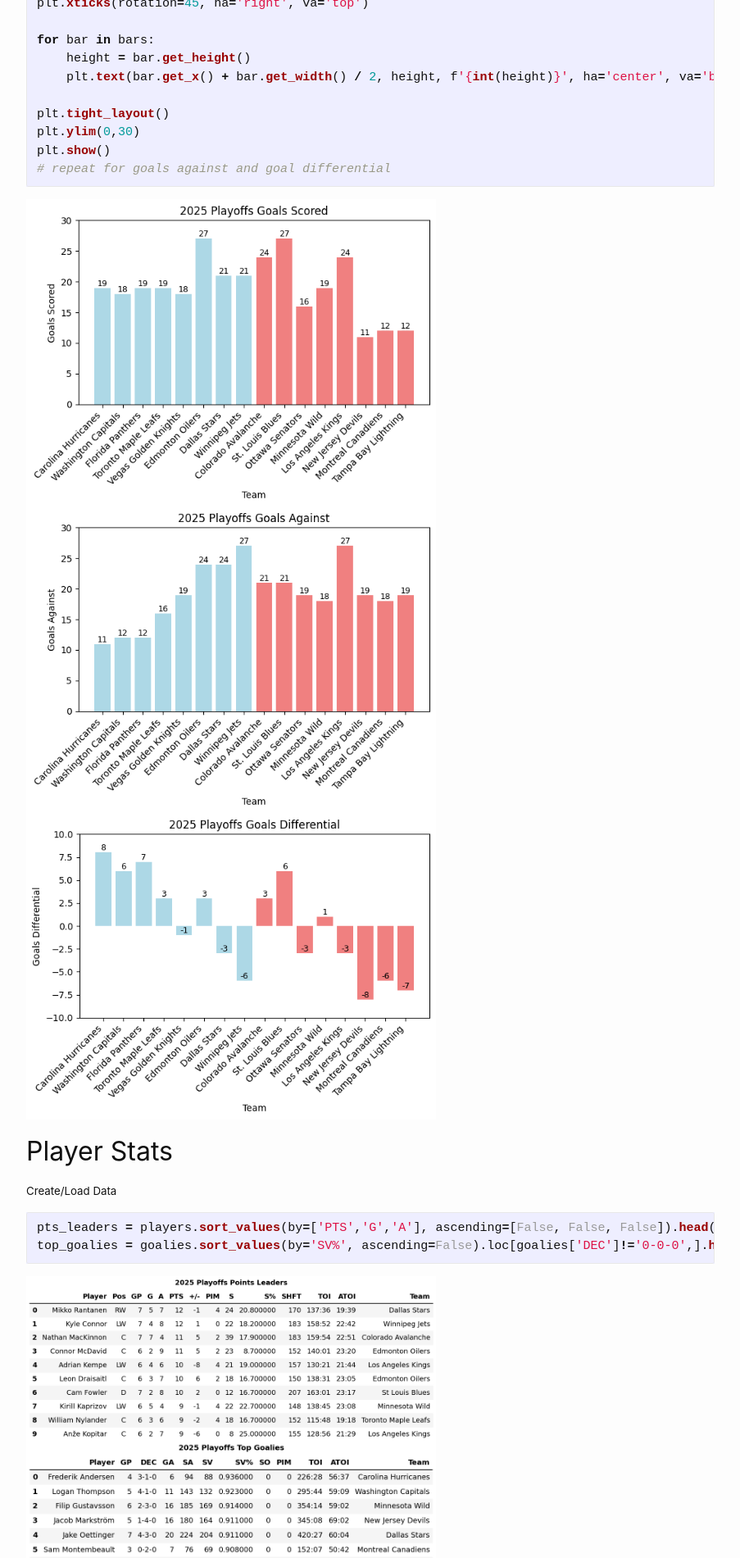
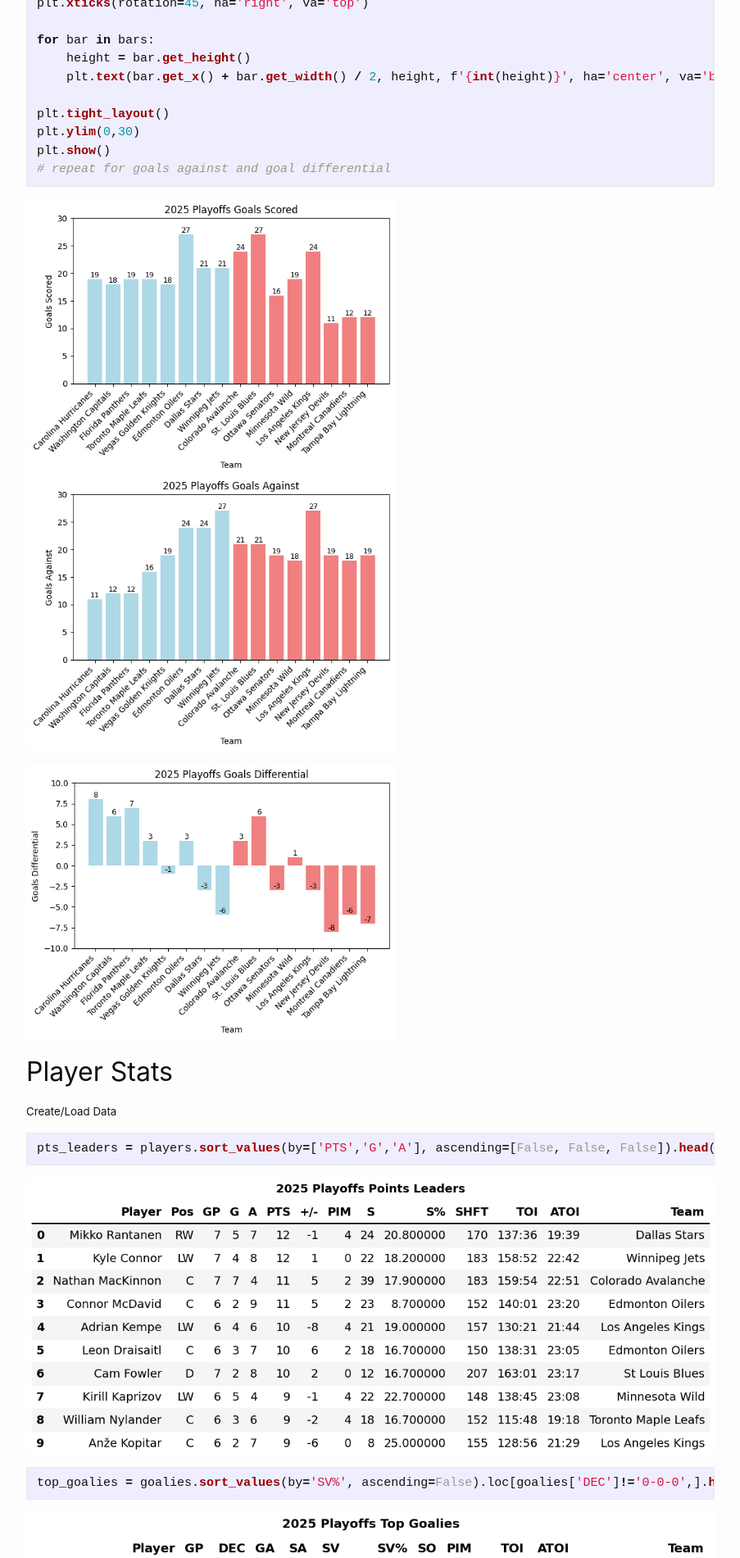
Before and after one commit to kbmoore02/NHL-Data-Analysis, a Jekyll site: the page built from _posts/2025-5-5-blog-hockey8.md, in a window 1280 px wide. Shown: the part 2452-4353 px from the top of the page at 82% size, without its empty margins (188-1091 px from the left). Built offline with Jekyll 4.4.1, drawn with Linux system fonts in a browser that asks for light colours; comment, search, counter and statistics services are not loaded.

Commit message:
Update 2025-5-5-blog-hockey8.md

````diff
--- a/_posts/2025-5-5-blog-hockey8.md
+++ b/_posts/2025-5-5-blog-hockey8.md
@@ -115,9 +115,11 @@
 # repeat for goals against and goal differential
 ```
 
-<img src="https://raw.githubusercontent.com/kbmoore02/NHL-Data-Analysis/main/assets/images/playoff_goals.png" alt="" style="width:500px;">
-<img src="https://raw.githubusercontent.com/kbmoore02/NHL-Data-Analysis/main/assets/images/playoff_goals_against.png" alt="" style="width:500px;">
-<img src="https://raw.githubusercontent.com/kbmoore02/NHL-Data-Analysis/main/assets/images/playoff_goal_diff.png" alt="" style="width:500px;">
+<p float="left">
+  <img src="https://raw.githubusercontent.com/kbmoore02/NHL-Data-Analysis/main/assets/images/playoff_goals.png" style="width:450px; vertical-align: top;" />
+  <img src="https://raw.githubusercontent.com/kbmoore02/NHL-Data-Analysis/main/assets/images/playoff_goals_against.png" style="width:450px; vertical-align: top;" />
+</p>
+<img src="https://raw.githubusercontent.com/kbmoore02/NHL-Data-Analysis/main/assets/images/playoff_goal_diff.png" alt="" style="width:450px;">
 
 ## Player Stats
 
@@ -125,11 +127,14 @@
 
 ```python
 pts_leaders = players.sort_values(by=['PTS','G','A'], ascending=[False, False, False]).head(10).reset_index(drop=True)
+```
+
+<img src="https://raw.githubusercontent.com/kbmoore02/NHL-Data-Analysis/main/assets/images/playoff_points.png" alt="" style="width:900px;">
+
+```python
 top_goalies = goalies.sort_values(by='SV%', ascending=False).loc[goalies['DEC']!='0-0-0',].head(10).reset_index(drop=True)
 ```
-
-<img src="https://raw.githubusercontent.com/kbmoore02/NHL-Data-Analysis/main/assets/images/playoff_points.png" alt="" style="width:500px;">
-<img src="https://raw.githubusercontent.com/kbmoore02/NHL-Data-Analysis/main/assets/images/playoff_goalies.png" alt="" style="width:500px;">
+<img src="https://raw.githubusercontent.com/kbmoore02/NHL-Data-Analysis/main/assets/images/playoff_goalies.png" alt="" style="width:900px;">
 
 ## Team Stats
 
@@ -177,4 +182,4 @@
 stats['Result'] = ['Advanced' if stats.loc[i, 'HW'] + stats.loc[i, 'AW'] == 4 else 'Eliminated' for i in range(len(stats))]
 ```
 
-<img src="https://raw.githubusercontent.com/kbmoore02/NHL-Data-Analysis/main/assets/images/playoff_stats.png" alt="" style="width:500px;">
+<img src="https://raw.githubusercontent.com/kbmoore02/NHL-Data-Analysis/main/assets/images/playoff_stats.png" alt="" style="width:900px;">
````
